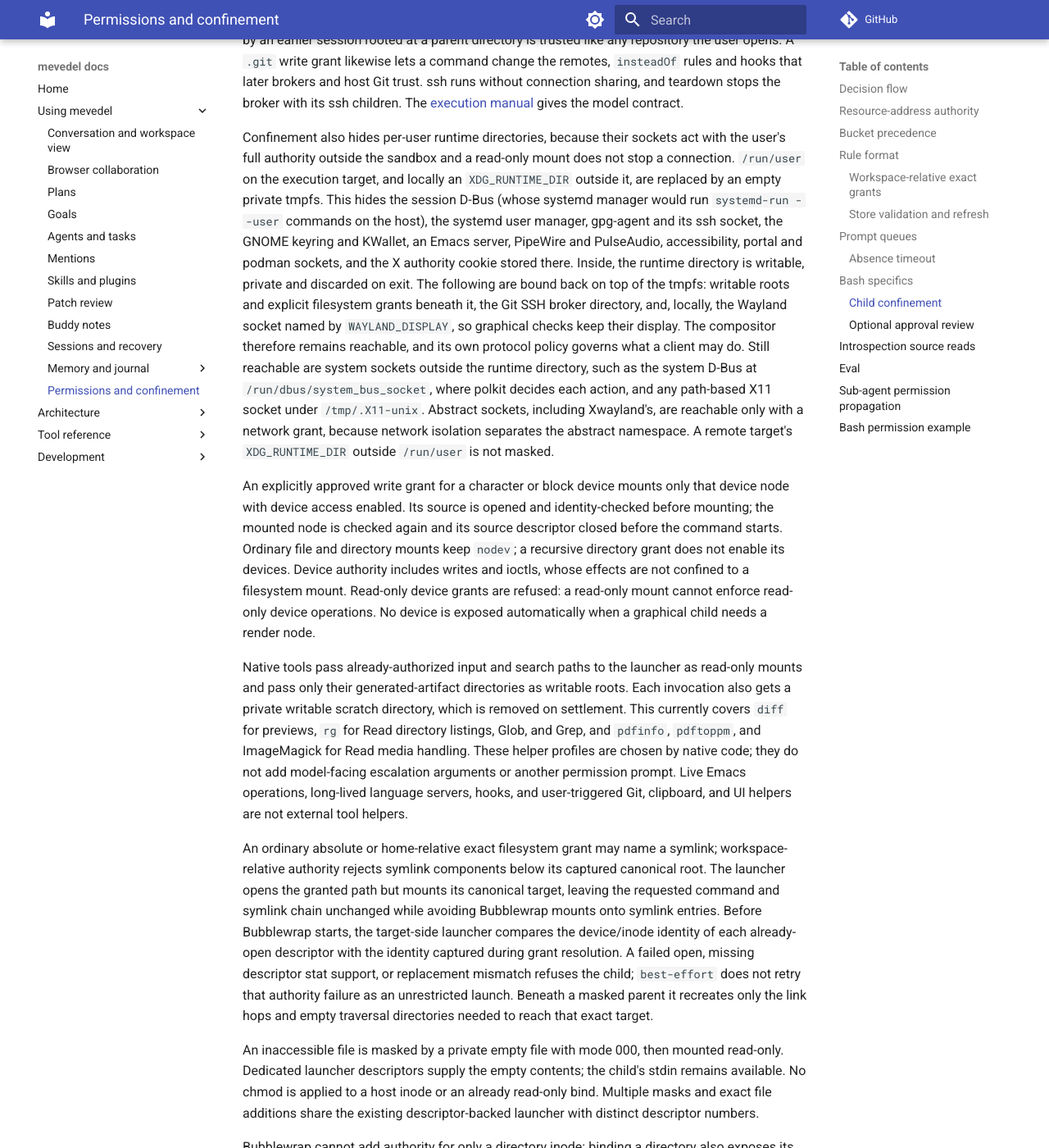
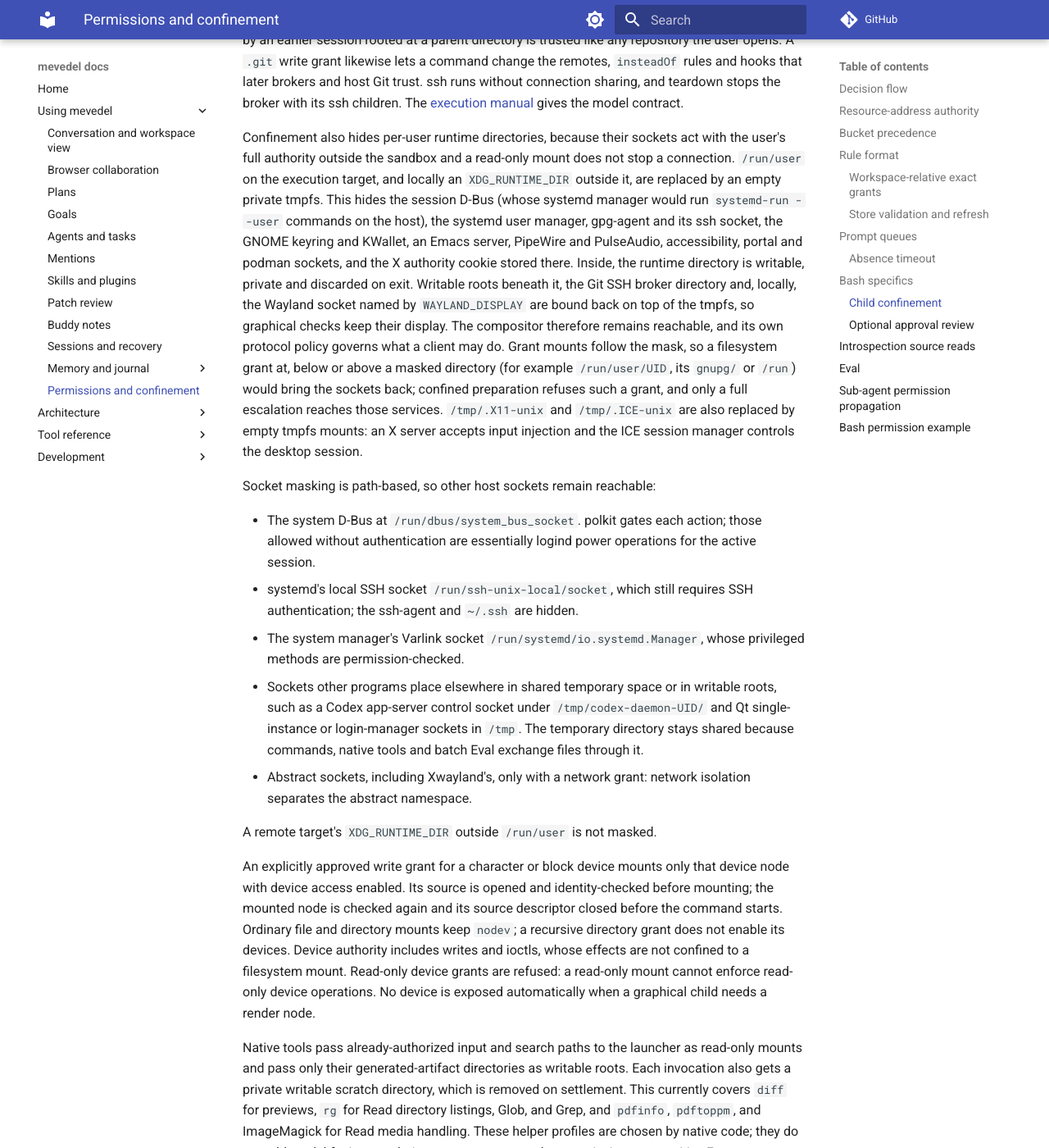
Before and after one commit to FrauH0lle/mevedel, an MkDocs documentation site: the page built from docs/permissions.md, in a window 1280 px wide and 1400 px high, scrolled down 22228 px. Shown: the whole window at 82% size. Built offline with MkDocs 1.6.1 and Material for MkDocs 9.7.7, drawn with Linux system fonts in a browser that asks for light colours; comment, search, counter and statistics services are not loaded.

Commit message:
fix(sandbox): Refuse runtime-directory grants and mask X11/ICE sockets
Grant mounts follow the runtime-directory tmpfs, so a read grant to
/run/user/UID, one of its subdirectories, or /run reopened the session
bus, gpg-agent and keyring sockets.  Confined preparation now refuses any
grant at, below or above a masked runtime directory.

/tmp/.X11-unix and /tmp/.ICE-unix are now replaced by empty tmpfs mounts.
A per-launch scan of other /tmp sockets was rejected: a socket that
vanishes between the scan and launch either aborts bwrap or leaves an empty
mount-target file on the host.  The shared temporary directory stays,
because commands, native tools and batch Eval exchange files through it.

The docs list the system bus, systemd's local SSH and Varlink manager
sockets, and the remaining /tmp sockets as still reachable.

```diff
--- a/docs/permissions.md
+++ b/docs/permissions.md
@@ -999,17 +999,35 @@ commands on the host), the systemd user manager, gpg-agent and its ssh socket,
 the GNOME keyring and KWallet, an Emacs server, PipeWire and PulseAudio,
 accessibility, portal and podman sockets, and the X authority cookie stored
 there. Inside, the runtime directory is writable, private and discarded on
-exit. The following are bound back on top of the tmpfs: writable roots and
-explicit filesystem grants beneath it, the Git SSH broker directory, and,
-locally, the Wayland socket named by `WAYLAND_DISPLAY`, so graphical checks
-keep their display. The compositor therefore remains reachable, and its own
-protocol policy governs what a client may do. Still reachable are system
-sockets outside the runtime directory, such as the system D-Bus at
-`/run/dbus/system_bus_socket`, where polkit decides each action, and any
-path-based X11 socket under `/tmp/.X11-unix`. Abstract sockets, including
-Xwayland's, are reachable only with a network grant, because network
-isolation separates the abstract namespace. A remote target's
-`XDG_RUNTIME_DIR` outside `/run/user` is not masked.
+exit. Writable roots beneath it, the Git SSH broker directory and, locally,
+the Wayland socket named by `WAYLAND_DISPLAY` are bound back on top of the
+tmpfs, so graphical checks keep their display. The compositor therefore
+remains reachable, and its own protocol policy governs what a client may do.
+Grant mounts follow the mask, so a filesystem grant at, below or above a
+masked directory (for example `/run/user/UID`, its `gnupg/` or `/run`) would
+bring the sockets back; confined preparation refuses such a grant, and only
+a full escalation reaches those services. `/tmp/.X11-unix` and `/tmp/.ICE-unix`
+are also replaced by empty tmpfs mounts: an X server accepts input injection
+and the ICE session manager controls the desktop session.
+
+Socket masking is path-based, so other host sockets remain reachable:
+
+- The system D-Bus at `/run/dbus/system_bus_socket`. polkit gates each action;
+  those allowed without authentication are essentially logind power
+  operations for the active session.
+- systemd's local SSH socket `/run/ssh-unix-local/socket`, which still requires
+  SSH authentication; the ssh-agent and `~/.ssh` are hidden.
+- The system manager's Varlink socket `/run/systemd/io.systemd.Manager`, whose
+  privileged methods are permission-checked.
+- Sockets other programs place elsewhere in shared temporary space or in
+  writable roots, such as a Codex app-server control socket under
+  `/tmp/codex-daemon-UID/` and Qt single-instance or login-manager sockets in
+  `/tmp`. The temporary directory stays shared because commands, native tools
+  and batch Eval exchange files through it.
+- Abstract sockets, including Xwayland's, only with a network grant: network
+  isolation separates the abstract namespace.
+
+A remote target's `XDG_RUNTIME_DIR` outside `/run/user` is not masked.
 
 An explicitly approved write grant for a character or block device mounts
 only that device node with device access enabled. Its source is opened and
```
Also changed, not shown: docs/development.md (+2 -0 lines), docs/tools/execution.md (+5 -3 lines), 2 other files.
